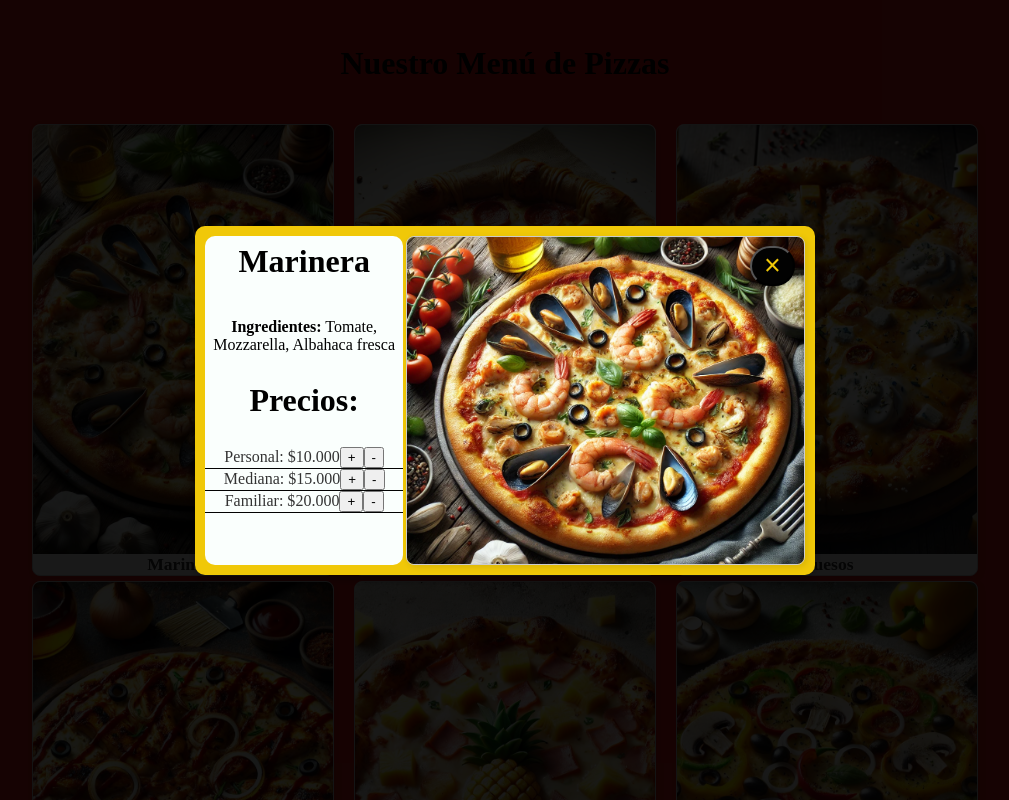
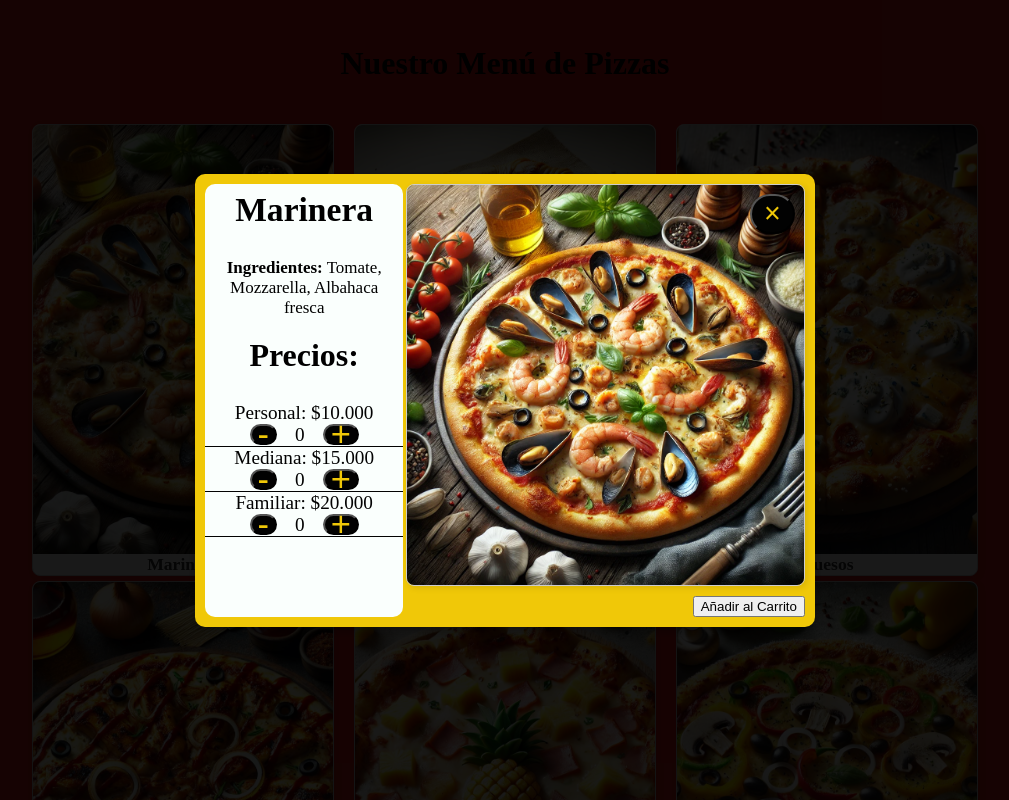
Before and after one commit to Magupe09/SintenedorReact-2, a React (Vite) app in the folder sintenedor/: page / in a window 1280 px wide. Both pictures are taken after a click on the element "Marinera". Shown: the top 800 px of the page, without its empty margins (135-1144 px from the left). Built offline with nearby package versions, Linux system fonts and the light colour scheme; a web font is replaced by a local one.

Commit message:
Agrego funcion del carrito y damos estilos a los controles de cantidad

```diff
--- a/sintenedor/src/Components/common/Modal.module.css
+++ b/sintenedor/src/Components/common/Modal.module.css
@@ -73,15 +73,25 @@
   display: flex;
   flex-direction: column;
   text-align: center;
+
+  transition: transform 0.2s ease-in-out;
   /* Estilos para el encabezado (nombre y cerrar) */
 }
-.modal-header h3{
-  font-size: 2rem;
+
+.modal-header h3 {
+  font-size: 2.1rem;
   margin: 7px;
 }
-.modal-header h4{
+
+.modal-header p {
+
+  font-size: 17px;
+  margin: 7px;
+}
+
+.modal-header h4 {
   font-size: 2rem;
-  margin: -3px 0 ;
+  margin: -3px 0;
 }
 
 .close-button {
@@ -98,24 +108,27 @@
   z-index: 100;
   /* Estilos para el botón 'x' */
 }
-.close-button:hover{
-  transform: translateY(-5px); /* Levanta ligeramente el item */
-  box-shadow: 4px 4px 10px rgba(0, 0, 0, 5); /* Aumenta la sombra */
+
+.close-button:hover {
+  transform: translateY(-5px);
+  /* Levanta ligeramente el item */
+  box-shadow: 4px 4px 10px rgba(0, 0, 0, 5);
+  /* Aumenta la sombra */
 }
 
 .modal-body {
-   display: flex;
-   flex-direction: column;
-   align-items: end;
-   gap: 10px;
-   position: relative;
+  display: flex;
+  flex-direction: column;
+  align-items: end;
+  gap: 10px;
+  position: relative;
 }
 
 .modal-image {
   /* Estilos para la imagen dentro del modal */
   width: 100%;
   /* La imagen ocupa todo el ancho de su contenedor (.pizza-item) */
-  height: 327px;
+  height: 400px;
   /* Define una altura fija para las imágenes (ajústala si lo necesitas) */
   object-fit: cover;
   /* Cubre el área definida sin deformar la imagen */
@@ -128,31 +141,75 @@
   border-radius: 8px;
   box-shadow: 2px 2px 6px rgba(0, 0, 0, 0.1);
 }
-.modal-image:hover{
-  transform: translateY(-5px); /* Levanta ligeramente el item */
-  box-shadow: 4px 4px 10px rgba(0, 0, 0, 5); /* Aumenta la sombra */
+
+.modal-image:hover {
+  transform: translateY(-5px);
+  /* Levanta ligeramente el item */
+  box-shadow: 4px 4px 10px rgba(0, 0, 0, 5);
+  /* Aumenta la sombra */
 }
 
 .price-list {
   list-style: none;
   padding: 0;
-  margin-top:16px ;
+  margin-top: 16px;
   margin-bottom: 15px;
   /* Estilos para la lista ul de precios */
 }
 
 .price-item {
   /* Estilos para cada li de precio */
-  /*display: flex; -- Ya lo definimos, solo asegúrate de que esté*/
-  justify-content: space-between; /* Separa texto/precio de controles de cantidad */
-  align-items: center; /* Alinea verticalmente */
-  padding: 0; /* Añade padding arriba/abajo */
+  display: flex;
+  flex-direction: column;
+  justify-content: space-between;
+  /* Separa texto/precio de controles de cantidad */
+  align-items: center;
+  /* Alinea verticalmente */
+  padding: 0;
+  /* Añade padding arriba/abajo */
   /* Añade un borde inferior para separar cada item */
   border-bottom: 1px solid var(--color-four);
-  font-size: 1rem; /* Tamaño base de la fuente para el item */
-  color: var(--color-text-dark, #333); /* Color de texto base para el item */
+  font-size: 1.2rem;
+  /* Tamaño base de la fuente para el item */
+  color: var(--color-four);
+  /* Color de texto base para el item */
+
   /* flex-wrap: wrap; -- Ya lo definimos, asegura que esté */
 }
 
-/* .modal-footer { } /* Si añades un footer */
+.quantity-controls {
+  display: flex;
+  justify-content: center;
+  align-items: center;
+  gap: 18px;
+
+  width: 40px;
+}
+
+.buttonControls {
+
+  display: flex;
+  justify-content: center;
+  align-items: center;
+  width: 45px;
+  height: 21px;
+  background-color: var(--color-four);
+  color: var(--color-third);
+  font-size: 1.8em;
+  border-radius: 20px;
+  transition: transform 0.2s ease-in-out;
+  top: 3px;
+  z-index: 100;
+}
+
+.buttonControls:hover {
+  transform: translateY(-5px);
+  /* Levanta ligeramente el item */
+  box-shadow: 4px 4px 10px rgba(0, 0, 0, 5);
+  /* Aumenta la sombra */
+}
+
+/* .modal-footer { } /* Si añades un footer
+
+*/
 /* .add-to-cart-button { } /* Si añades el botón */
--- a/sintenedor/src/Components/common/modal.jsx
+++ b/sintenedor/src/Components/common/modal.jsx
@@ -6,31 +6,21 @@ import { useState } from 'react';
 function Modal({ pizza, onClose }) {
   const [controles, setControles] = useState({ personal: 0, mediana: 0, familiar: 0 });
 
-
+  function handleAddToCartClick(pizza,controles){
+    console.log(pizza,controles)
+  }
   function handleIncreaseQuantity(size) {
 
     setControles(prevControles => {
-      // console.log("Aumentamos el valor",prevControles[size])
-      const currentQty = prevControles[size];
-      console.log(currentQty)
-      if (currentQty < 0) {
-        return {
-          ...prevControles,
-          [size]: prevControles[size] + 1
 
-        };
-      } else {
-        return {
+      return {
+        ...prevControles,
+        [size]: prevControles[size] + 1
+      };
 
-          ...prevControles,
-          [size]: prevControles[size] + 1
-        }
+    });
 
-      }
-
-
-
-    })
+    console.log("FUnciona mao", controles[size], setControles[size]);
   }
   function handleDecreaseQuantity(size) {
 
@@ -45,10 +35,7 @@ function Modal({ pizza, onClose }) {
 
         };
       } else {
-        return {
-
-          ...prevControles
-        }
+        return prevControles
 
       }
 
@@ -95,8 +82,11 @@ function Modal({ pizza, onClose }) {
                 {size.charAt(0).toUpperCase() + size.slice(1)}: ${price.toFixed(3)}
                 {/* *** Placeholder para los botones de cantidad +/- para ESTE TAMAÑO (¡futuro!) *** */}
                 {/* Por ahora, solo mostramos el precio fijo */}
-                <button className='controles' onClick={() => { handleIncreaseQuantity(size) }}>+</button>
-                <button className='controles' onClick={() => handleDecreaseQuantity(size)}>-</button>
+                <div className={styles['quantity-controls']}>
+                  <button className={styles['buttonControls']} onClick={() => handleDecreaseQuantity(size)}>-</button>
+                  <span className={styles['span']} >{controles[size]}</span>
+                  <button className={styles['buttonControls']} onClick={() => handleIncreaseQuantity(size)}>+</button>
+                </div>
               </li>
 
             ))}
@@ -119,7 +109,7 @@ function Modal({ pizza, onClose }) {
           {/* *** Placeholder para el botón de añadir al carrito (¡futuro!) *** */}
           {/* Puedes añadir un div.modal-footer para agrupar botones si quieres */}
           {/* <div className={styles['modal-footer']}> */}
-          {/* <button className={styles['add-to-cart-button']}>Añadir al Carrito</button> */}
+          <button className={styles['add-to-cart-button']} onClick={() => handleAddToCartClick(pizza,controles)}>Añadir al Carrito</button>
           {/* </div> */}
         </div>
 
```
